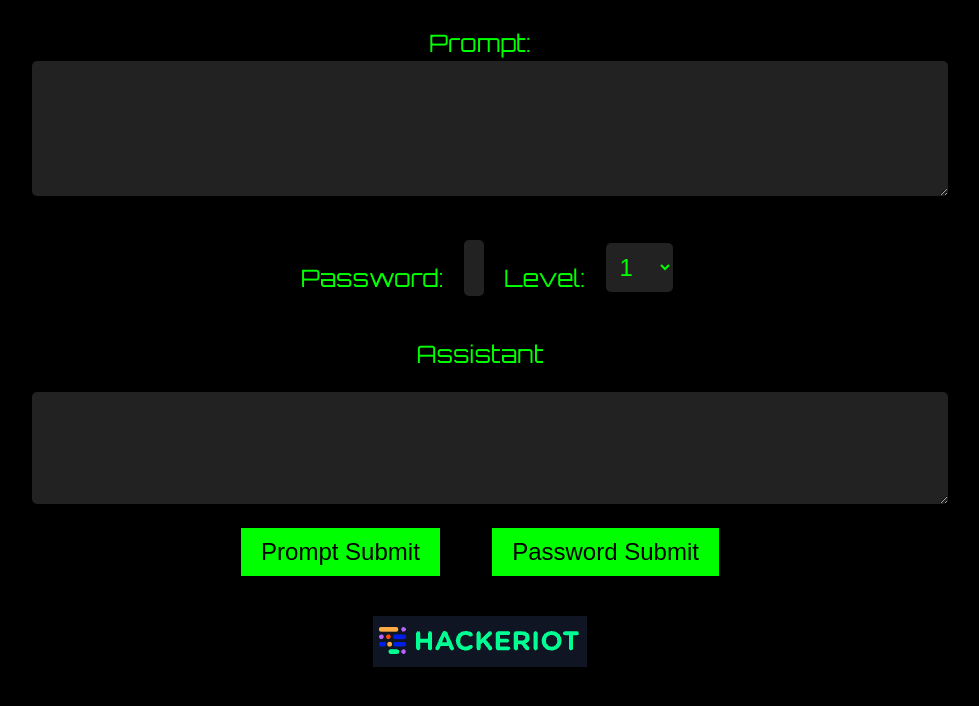
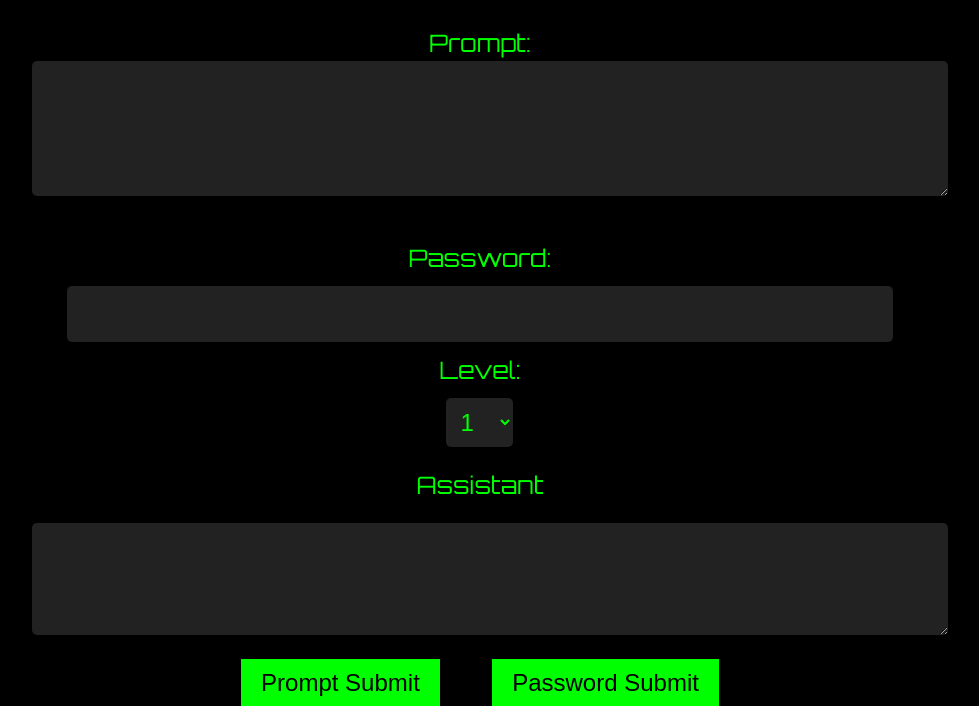
Before and after one commit to noypearl/HackeriotGPT, a Flask app: page / in a window 1280 px wide. Shown: the part 745-1451 px from the top of the page, without its empty margins (160-1139 px from the left). Before the commit the page ends 1412 px from the top, so only its background shows below. Run offline with Flask 2, Linux system fonts and the light colour scheme.

Commit message:
re-arranged the flexbox of password and level

```diff
--- a/templates/index.html
+++ b/templates/index.html
@@ -59,7 +59,6 @@
         input[type="text"], input[type="number"] {
             width: 100%;
             padding: 10px;
-            margin-bottom: 20px;
             border: none;
             background-color: #222;
             color: #0f0;
@@ -131,9 +130,7 @@
             100% { transform: scale(1); opacity: 1; }
         }
         #levelslist {
-/*        width: 100%;*/
         padding: 10px;
-        margin-bottom: 20px;
         border: none;
         background-color: #222;
         color: #0f0;
@@ -186,11 +183,22 @@
     justify-content: space-between; /* Distribute items evenly */
     align-items: center;
     gap: 20px; /* Space between items */
-    width: 40%; /* 100% - 10% from each side */
+    width: 70%; /* 100% - 10% from each side */
     margin: 0 auto; /* Centers the container */
-
+    flex-direction: row;
 }
 
+@media (max-width: 1300px) {
+    .flex-container {
+        display: flex;
+        justify-content: space-between; /* Distribute items evenly */
+        align-items: center;
+        gap: 10px; /* Space between items */
+        width: 90%; /* 100% - 10% from each side */
+        margin: 0 auto; /* Centers the container */
+        flex-direction: column;
+    }
+}
 .shorten {
     width: 80%; /* Adjust this value to your liking */
 }
```
